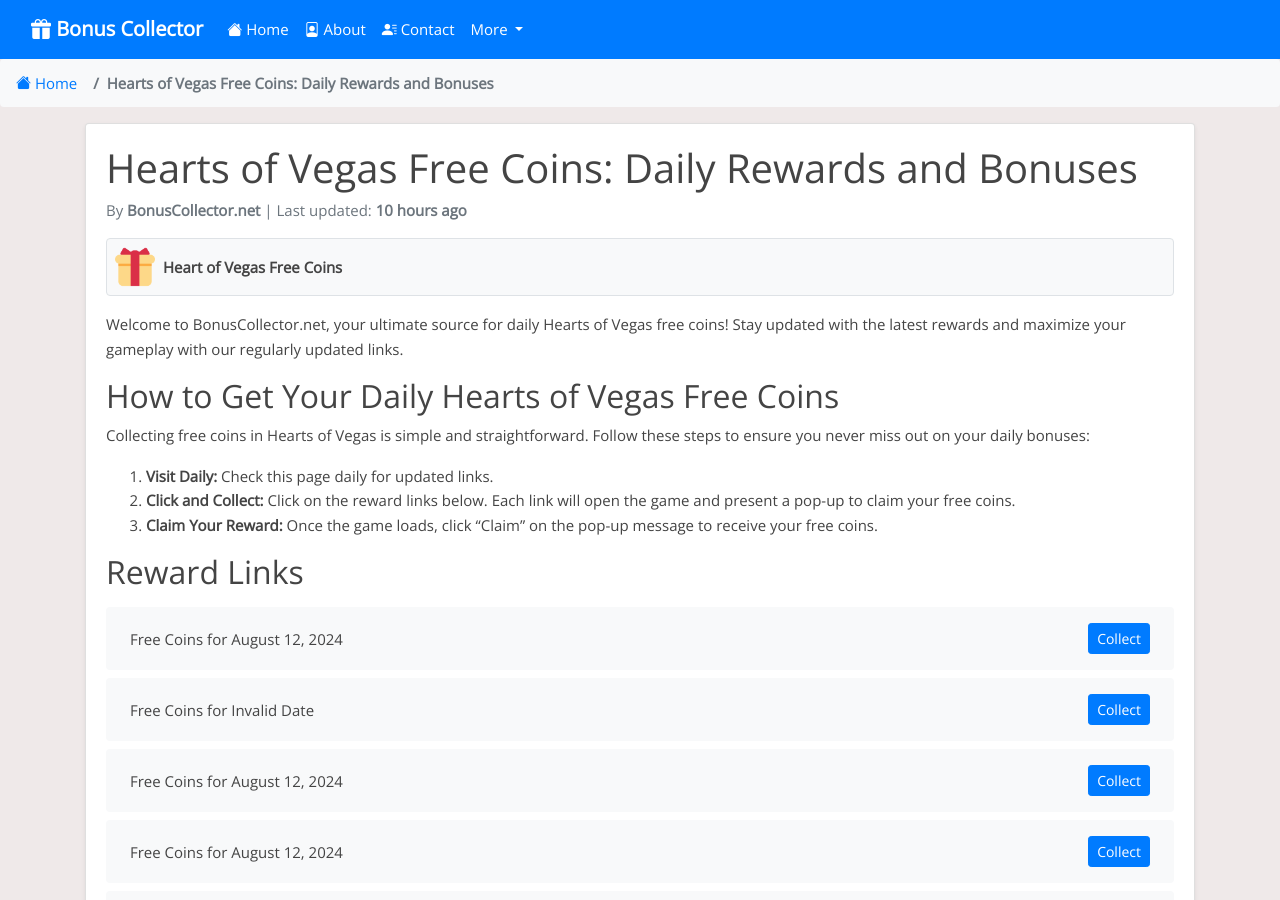
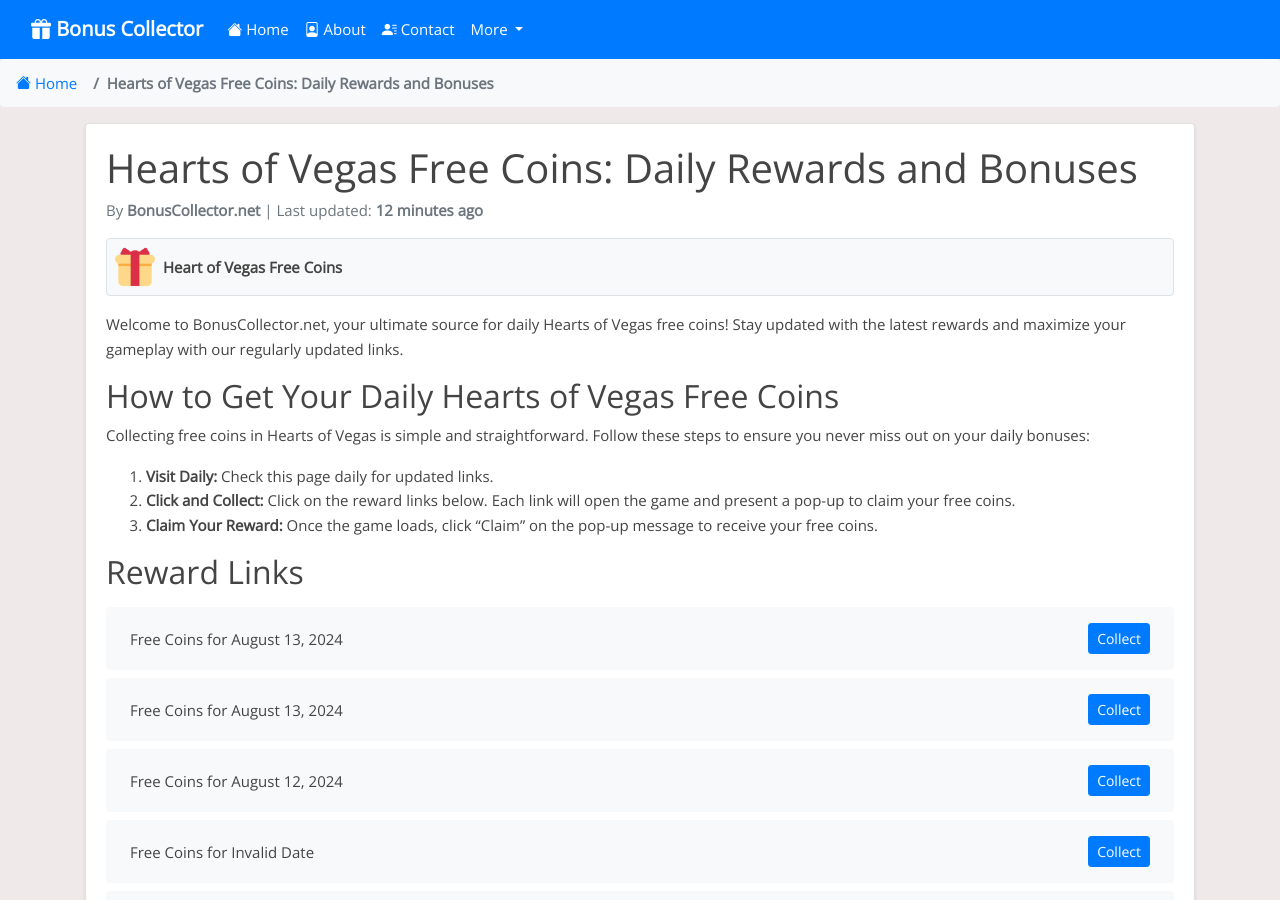
Before and after one commit to Prollad99/bs-net, a Jekyll site: the page built from _posts/2024-08-02-heart-of-vegas.md, in a window 1280 px wide and 900 px high. Built offline with Jekyll 4.4.1, drawn with Linux system fonts in a browser that asks for light colours; nearby versions of some CDN libraries; comment, search, counter and statistics services are not loaded; some of the changed text lies outside the part shown.

Commit message:
Update heart-of-vegas reward links and last modified date

```diff
--- a/_data/include_files.yml
+++ b/_data/include_files.yml
@@ -74,7 +74,7 @@
   last_modified: 2024-08-13 03:23:20
 
 heart-of-vegas.html:
-  last_modified: 2024-08-12 17:18:17
+  last_modified: 2024-08-13 03:23:19
 
 solitaire-grand-harvest.html:
   last_modified: 2024-08-12 12:41:24
--- a/_includes/heart-of-vegas.html
+++ b/_includes/heart-of-vegas.html
@@ -1,4 +1,12 @@
 <ul class="list-group mt-3 mb-4">
+  <li class="list-group-item d-flex justify-content-between align-items-center">
+    <span>Free Coins for August 13, 2024</span>
+    <a href="https://hovsocial.onelink.me/bx8J/gyxiq3c0" class="btn btn-primary btn-sm">Collect</a>
+  </li>
+  <li class="list-group-item d-flex justify-content-between align-items-center">
+    <span>Free Coins for August 13, 2024</span>
+    <a href="https://hovsocial.onelink.me/bx8J/eb80jse8" class="btn btn-primary btn-sm">Collect</a>
+  </li>
   <li class="list-group-item d-flex justify-content-between align-items-center">
     <span>Free Coins for August 12, 2024</span>
     <a href="https://hovsocial.onelink.me/bx8J/dg36g5lv" class="btn btn-primary btn-sm">Collect</a>
@@ -391,12 +399,4 @@
     <span>Free Coins for Invalid Date</span>
     <a href="https://hovsocial.onelink.me/bx8J/ytwlwff6" class="btn btn-primary btn-sm">Collect</a>
   </li>
-  <li class="list-group-item d-flex justify-content-between align-items-center">
-    <span>Free Coins for Invalid Date</span>
-    <a href="https://hovsocial.onelink.me/bx8J/fxv44x50" class="btn btn-primary btn-sm">Collect</a>
-  </li>
-  <li class="list-group-item d-flex justify-content-between align-items-center">
-    <span>Free Coins for Invalid Date</span>
-    <a href="https://hovsocial.onelink.me/bx8J/5j6cmthk" class="btn btn-primary btn-sm">Collect</a>
-  </li>
 </ul>
```
Also changed, not shown: links-json/heart-of-vegas.json (+8 -6 lines).
